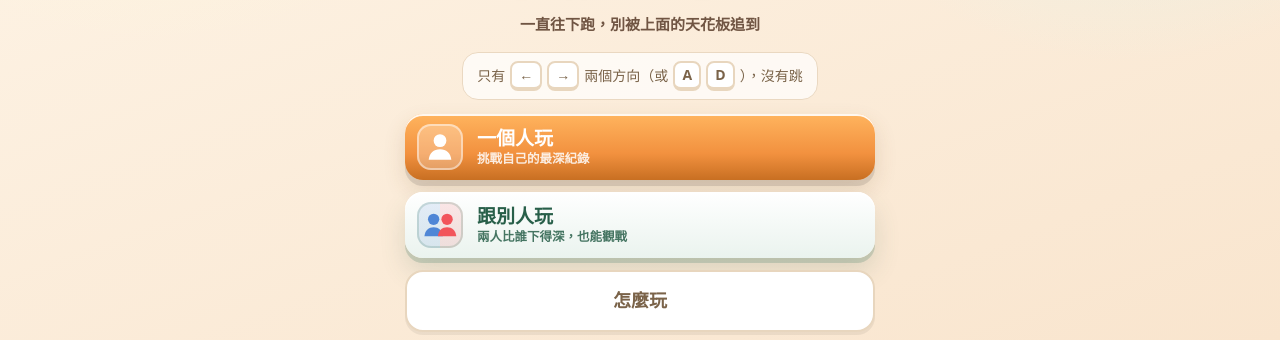
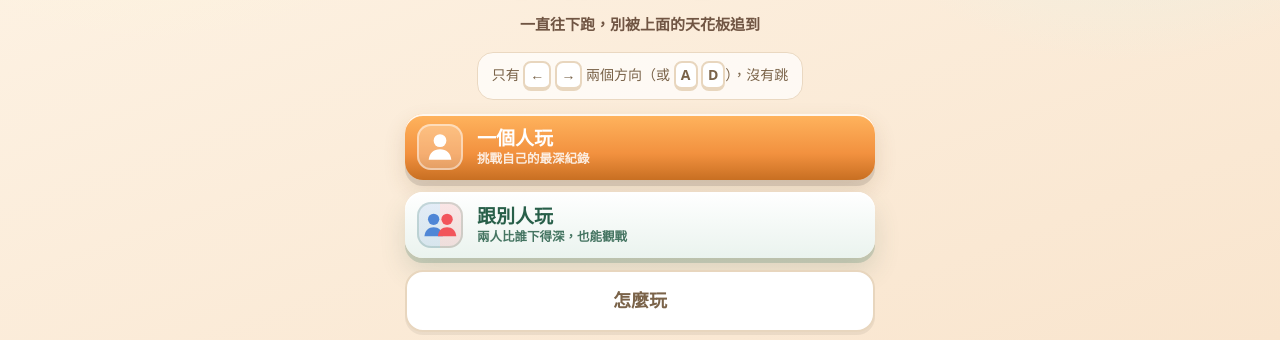
Before and after one commit to PJH-Eric/stair-kids, a website: page public/index.html in a window 1280 px wide. Shown: the part 460-800 px from the top of the page. Drawn offline with Linux system fonts and the light colour scheme.

Commit message:
fix(ui): 將首頁操作提示固定為單行

```diff
--- a/public/css/style.css
+++ b/public/css/style.css
@@ -1394,15 +1394,12 @@ button.soon-item:active { transform: translateY(2px); }
 /* 首頁：操作提示（第一次玩的人最需要知道「沒有跳」） */
 .home-keys {
   margin: -2px 0 14px;
-  font-size: 14px;
+  font-size: clamp(11px, 2.8vw, 14px);
   color: var(--ink-soft);
-  display: flex;
-  align-items: center;
-  gap: 5px;
-  flex-wrap: wrap;
-  justify-content: center;
-}
-.home-keys .kbd { margin: 0; }
+  text-align: center;
+  white-space: nowrap;
+}
+.home-keys .kbd { min-width: 1.7em; padding: 1px .35em; margin: 0; }
 
 /* 首頁紀錄：一行字改成一顆一顆的小標籤 */
 .home-records { display: flex; flex-wrap: wrap; gap: 6px; justify-content: center; max-width: 460px; }
--- a/public/js/locales.js
+++ b/public/js/locales.js
@@ -404,7 +404,7 @@
 
     'home.title': 'Stair Kids',
     'home.subtitle': "Keep running down. Don't let the ceiling catch you!",
-    'home.keys': 'Just two directions: <span class="kbd">←</span> <span class="kbd">→</span> (or <span class="kbd">A</span> <span class="kbd">D</span>). No jumping!',
+    'home.keys': '<span class="kbd">←</span> <span class="kbd">→</span> / <span class="kbd">A</span> <span class="kbd">D</span> · No jumping',
     'home.solo': 'Solo Play',
     'home.solo.sub': 'Chase your deepest record',
     'home.versus.sub': 'Race a friend down, or just watch',
```
